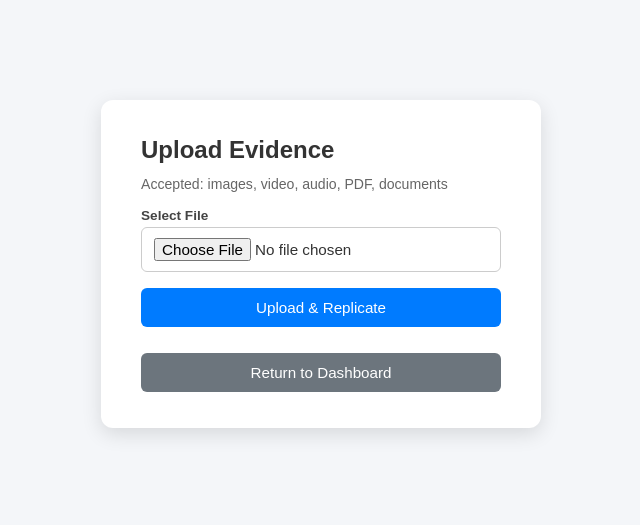
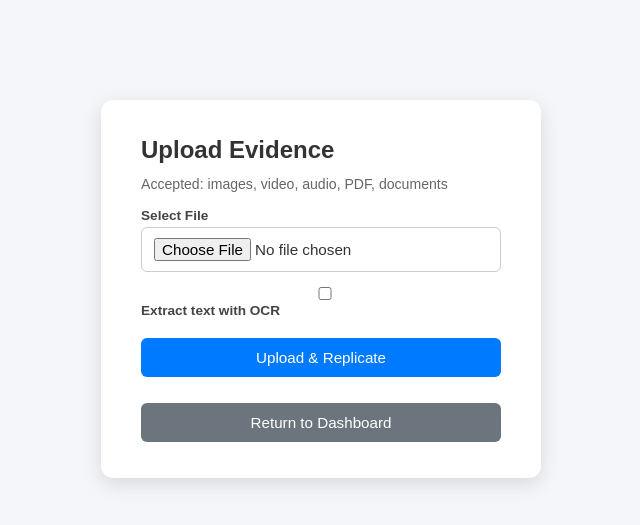
Before and after one commit to AmulyaKaushik/Cloud-Based-Distributed-Forensic-Evidence-Storage-System, a Flask app: page /upload in a window 1280 px wide. Shown: the top 525 px of the page, without its empty margins (319-959 px from the left). Run offline with Flask 3, Linux system fonts and the light colour scheme; a user stored in the database is signed in; parts of the project's set-up code (start-up, migrations or seed data) failed here and were passed over; some libraries are stand-ins or nearby versions.

Commit message:
Added Feature: Tesseract Open Source OCR

```diff
--- a/app.py
+++ b/app.py
@@ -14,6 +14,7 @@ from functools import wraps
 from io import BytesIO, StringIO
 from cryptography.hazmat.primitives.ciphers.aead import AESGCM
 from storage_adapter import get_storage_adapter
+from ocr_service import extract_evidence_text
 
 load_dotenv()
 
@@ -288,9 +289,17 @@ def init_db():
         uploaded_by TEXT,
         upload_time TEXT,
         encrypted_filename TEXT,
-        encryption_algo TEXT
+        encryption_algo TEXT,
+        ocr_text TEXT,
+        ocr_engine TEXT,
+        ocr_status TEXT DEFAULT 'not_requested'
     )
     ''')
+
+    c.execute("ALTER TABLE evidence ADD COLUMN IF NOT EXISTS ocr_text TEXT")
+    c.execute("ALTER TABLE evidence ADD COLUMN IF NOT EXISTS ocr_engine TEXT")
+    c.execute("ALTER TABLE evidence ADD COLUMN IF NOT EXISTS ocr_status TEXT DEFAULT 'not_requested'")
+    c.execute("UPDATE evidence SET ocr_status='not_requested' WHERE ocr_status IS NULL")
 
     c.execute('''
     CREATE TABLE IF NOT EXISTS audit_logs(
@@ -561,6 +570,8 @@ def dashboard():
 def upload():
     if request.method == "POST":
         file = request.files.get("file")
+        run_ocr = request.form.get("run_ocr") == "1"
+        ocr_engine = "tesseract"
 
         if not file or file.filename == "":
             return render_template("upload.html", error="No file selected.")
@@ -573,9 +584,20 @@ def upload():
         temp_plain = "temp_" + safe_name
         temp_encrypted = "enc_" + safe_name + ".bin"
         encrypted_name = safe_name + ".enc"
+        ocr_text = None
+        ocr_status = "not_requested"
+        selected_ocr_engine = None
+        ocr_message = None
 
         try:
             file.save(temp_plain)
+
+            if run_ocr:
+                ocr_result = extract_evidence_text(temp_plain, safe_name, ocr_engine)
+                ocr_text = ocr_result["text"]
+                ocr_status = ocr_result["status"]
+                selected_ocr_engine = ocr_result["engine"]
+                ocr_message = ocr_result["message"]
 
             # Preserve original-file hash for integrity verification.
             hash_value = generate_hash(temp_plain)
@@ -588,24 +610,46 @@ def upload():
             c = conn.cursor()
             c.execute(
                 """
-                INSERT INTO evidence(filename,hash,uploaded_by,upload_time,encrypted_filename,encryption_algo)
-                VALUES(%s,%s,%s,%s,%s,%s)
+                INSERT INTO evidence(
+                    filename,hash,uploaded_by,upload_time,encrypted_filename,encryption_algo,ocr_text,ocr_engine,ocr_status
+                )
+                VALUES(%s,%s,%s,%s,%s,%s,%s,%s,%s)
                 RETURNING id
                 """,
-                (safe_name, hash_value, session["user"], str(datetime.now()), encrypted_name, "AES-256-GCM")
+                (
+                    safe_name,
+                    hash_value,
+                    session["user"],
+                    str(datetime.now()),
+                    encrypted_name,
+                    "AES-256-GCM",
+                    ocr_text,
+                    selected_ocr_engine,
+                    ocr_status,
+                ),
             )
             ev_id = c.fetchone()[0]
             conn.commit()
             conn.close()
 
-            write_log(session["user"], "UPLOAD", evidence_id=ev_id, status="success", details=f"Filename: {safe_name}, Encrypted: {encrypted_name}")
+            write_log(
+                session["user"],
+                "UPLOAD",
+                evidence_id=ev_id,
+                status="success",
+                details=f"Filename: {safe_name}, Encrypted: {encrypted_name}, OCR: {ocr_status}",
+            )
         finally:
             if os.path.exists(temp_plain):
                 os.remove(temp_plain)
             if os.path.exists(temp_encrypted):
                 os.remove(temp_encrypted)
 
-        return render_template("upload.html", success=f"'{safe_name}' uploaded and replicated successfully.")
+        success = f"'{safe_name}' uploaded and replicated successfully."
+        if run_ocr:
+            success = f"{success} OCR: {ocr_message}."
+
+        return render_template("upload.html", success=success)
 
     return render_template("upload.html")
 
@@ -661,7 +705,7 @@ def evidence():
     conn = get_db_connection()
     c = conn.cursor()
     c.execute("""
-        SELECT id, filename, uploaded_by, upload_time, encryption_algo
+        SELECT id, filename, uploaded_by, upload_time, encryption_algo, ocr_engine, ocr_status, ocr_text
         FROM evidence
         ORDER BY upload_time DESC
     """)
@@ -675,7 +719,10 @@ def evidence():
             "filename": row[1],
             "uploaded_by": row[2],
             "upload_time": row[3],
-            "encryption_algo": row[4] or "None"
+            "encryption_algo": row[4] or "None",
+            "ocr_engine": row[5] or "N/A",
+            "ocr_status": row[6] or "not_requested",
+            "ocr_excerpt": ((row[7] or "")[:140] + "...") if row[7] and len(row[7]) > 140 else (row[7] or ""),
         })
 
     return render_template("evidence.html", evidence=evidence_list, user=session["user"], role=session.get("role"))
@@ -1013,7 +1060,7 @@ def api_list_evidence():
     c = conn.cursor()
     c.execute(
         """
-        SELECT id, filename, uploaded_by, upload_time, encryption_algo
+        SELECT id, filename, uploaded_by, upload_time, encryption_algo, ocr_engine, ocr_status, ocr_text
         FROM evidence
         ORDER BY upload_time DESC
         LIMIT %s
@@ -1032,6 +1079,9 @@ def api_list_evidence():
                 "uploaded_by": row[2],
                 "upload_time": row[3],
                 "encryption_algo": row[4] or "None",
+                "ocr_engine": row[5] or None,
+                "ocr_status": row[6] or "not_requested",
+                "ocr_text_excerpt": ((row[7] or "")[:200] + "...") if row[7] and len(row[7]) > 200 else (row[7] or ""),
             }
         )
 
--- /dev/null
+++ b/ocr_service.py
@@ -0,0 +1,124 @@
+import os
+
+
+IMAGE_EXTENSIONS = {".jpg", ".jpeg", ".png", ".gif", ".bmp"}
+MAX_OCR_CHARS = 12000
+DEFAULT_TESSERACT_PATHS = [
+    r"C:\Program Files\Tesseract-OCR\tesseract.exe",
+    r"C:\Program Files (x86)\Tesseract-OCR\tesseract.exe",
+]
+
+
+def _normalize_engine(engine):
+    if not engine:
+        return None
+    value = engine.strip().lower()
+    if value in {"tesseract"}:
+        return "tesseract"
+    return None
+
+
+def _truncate_text(text):
+    if len(text) <= MAX_OCR_CHARS:
+        return text
+    return text[:MAX_OCR_CHARS]
+
+
+def _unsupported_type_result(engine):
+    return {
+        "status": "skipped_unsupported",
+        "engine": engine,
+        "text": None,
+        "message": "skipped unsupported file type",
+    }
+
+
+def _extract_with_tesseract(file_path):
+    try:
+        from PIL import Image
+        import pytesseract
+        from pytesseract import TesseractError
+        from pytesseract.pytesseract import TesseractNotFoundError
+    except ImportError:
+        return {
+            "status": "failed",
+            "engine": "tesseract",
+            "text": None,
+            "message": "tesseract dependencies not installed",
+        }
+
+    tesseract_cmd = os.environ.get("TESSERACT_CMD", "").strip()
+    if tesseract_cmd:
+        pytesseract.pytesseract.tesseract_cmd = tesseract_cmd
+    else:
+        for candidate in DEFAULT_TESSERACT_PATHS:
+            if os.path.exists(candidate):
+                pytesseract.pytesseract.tesseract_cmd = candidate
+                break
+
+    try:
+        with Image.open(file_path) as image:
+            text = pytesseract.image_to_string(image) or ""
+    except TesseractNotFoundError:
+        return {
+            "status": "failed",
+            "engine": "tesseract",
+            "text": None,
+            "message": "tesseract binary not found on server (install it and set PATH or TESSERACT_CMD)",
+        }
+    except TesseractError as exc:
+        return {
+            "status": "failed",
+            "engine": "tesseract",
+            "text": None,
+            "message": f"tesseract error: {exc}",
+        }
+
+    normalized_text = _truncate_text(text.strip())
+    if not normalized_text:
+        return {
+            "status": "no_text_detected",
+            "engine": "tesseract",
+            "text": "",
+            "message": "no text detected",
+        }
+
+    return {
+        "status": "success",
+        "engine": "tesseract",
+        "text": normalized_text,
+        "message": f"text extracted ({len(normalized_text)} chars)",
+    }
+
+
+def extract_evidence_text(file_path, filename, engine):
+    if engine is None or str(engine).strip() == "":
+        return {
+            "status": "not_requested",
+            "engine": None,
+            "text": None,
+            "message": "ocr not requested",
+        }
+
+    selected_engine = _normalize_engine(engine)
+    if not selected_engine:
+        return {
+            "status": "failed",
+            "engine": str(engine).strip().lower(),
+            "text": None,
+            "message": "unsupported ocr engine",
+        }
+
+    _root, extension = os.path.splitext(filename.lower())
+    if extension not in IMAGE_EXTENSIONS:
+        return _unsupported_type_result(selected_engine)
+
+    if selected_engine == "tesseract":
+        return _extract_with_tesseract(file_path)
+
+    return {
+        "status": "failed",
+        "engine": selected_engine,
+        "text": None,
+        "message": "unsupported ocr engine",
+    }
--- a/requirements.txt
+++ b/requirements.txt
@@ -4,3 +4,5 @@ python-dotenv==1.0.1
 cryptography==44.0.0
 psycopg[binary]==3.3.3
 boto3==1.28.0
+Pillow==10.4.0
+pytesseract==0.3.13
--- a/templates/upload.html
+++ b/templates/upload.html
@@ -22,6 +22,9 @@
     <form method="POST" enctype="multipart/form-data">
         <label>Select File</label>
         <input type="file" name="file" required>
+        <label style="margin-top: 12px;">
+            <input type="checkbox" name="run_ocr" value="1"> Extract text with OCR
+        </label>
         <button type="submit">Upload &amp; Replicate</button>
     </form>
 
```
Also changed, not shown: templates/evidence.html (+9 -0 lines), tests/test_app.py (+33 -2 lines), README.md.
